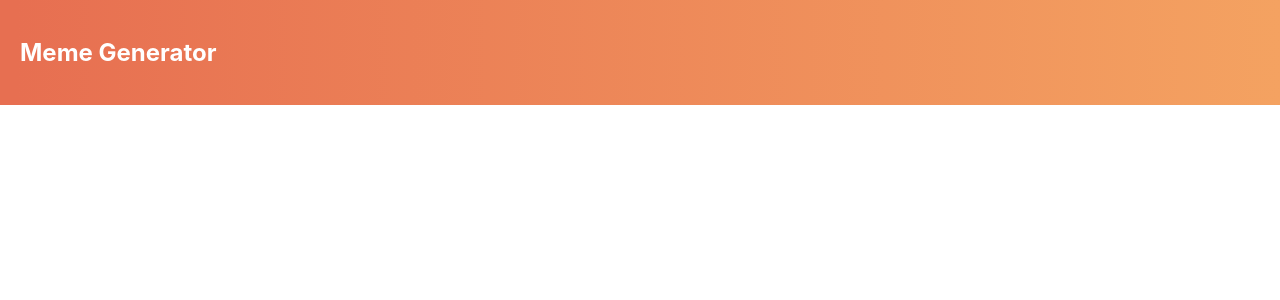
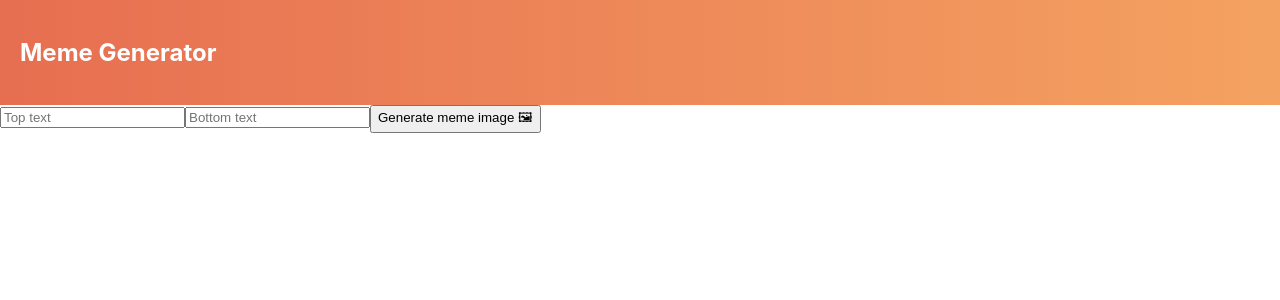
Before and after one commit to desireemendes/meme-generator, a React (Create React App) app: page / in a window 1280 px wide. Shown: the top 300 px of the page. Built offline with nearby package versions, Linux system fonts and the light colour scheme.

Commit message:
add form for text input

```diff
--- a/src/App.js
+++ b/src/App.js
@@ -1,9 +1,11 @@
 import Header from './Components/Header';
+import Meme from './Components/Meme';
 
 function App() {
   return (
     <div>
         <Header />
+        <Meme />
     </div>
 )
 }
--- /dev/null
+++ b/src/Components/Meme.js
@@ -0,0 +1,25 @@
+import './Meme.css'
+
+export default function Meme() {
+    return (
+        <main>
+            <form className="form">
+                <input
+                    type="text"
+                    placeholder="Top text"
+                    className="form-input"
+                />
+                <input
+                    type="text"
+                    placeholder="Bottom text"
+                    className="form-input"
+                />
+                <button
+                    className="form-button"
+                >
+                    Generate meme image 🖼
+                </button>
+            </form>
+        </main>
+    )
+}
```
Also changed, not shown: src/Components/Meme.css (added).
